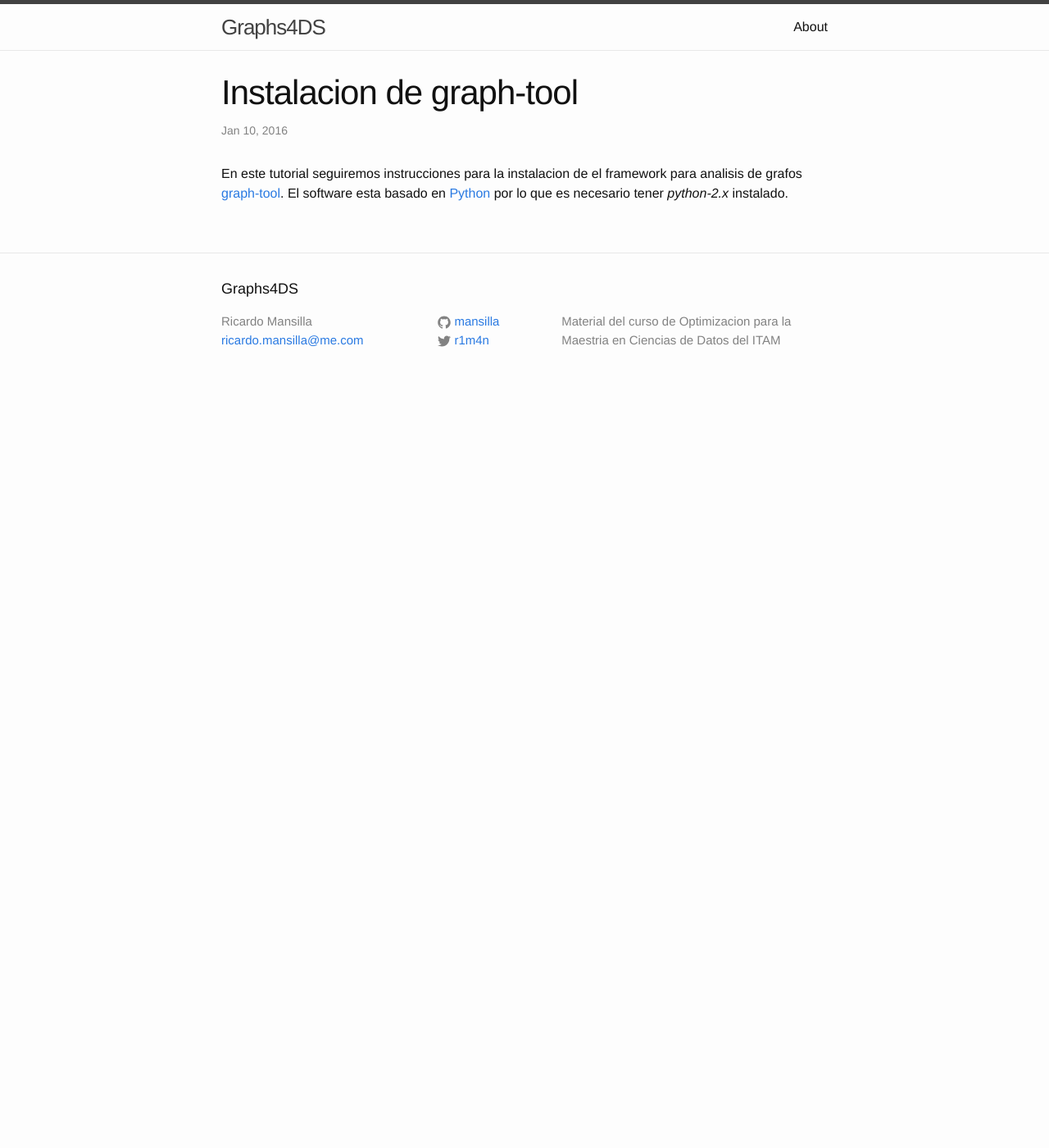
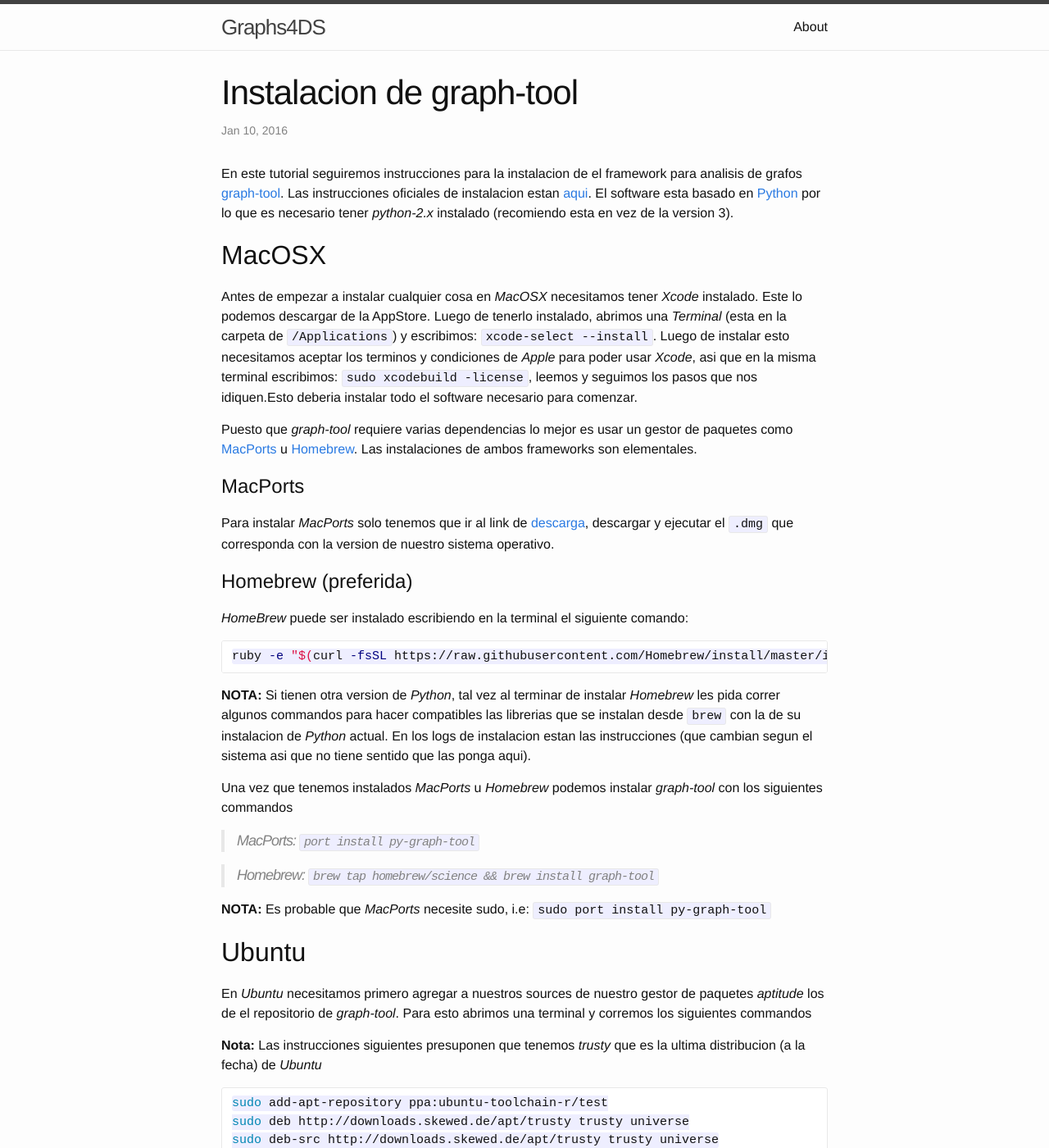
Before and after one commit to rodrigomurillo/graphs4ds, a Jekyll site: the page built from _posts/2016-01-10-instalacion-de-graph_tool.markdown, in a window 1280 px wide and 1400 px high. Shown: the whole window at 82% size. Built offline with Jekyll 4.4.1, drawn with Linux system fonts in a browser that asks for light colours; Markdown is read by kramdown in place of the engine named in the settings; some of the changed text lies outside the part shown.

Commit message:
updating notes; adding graph-tool instalation tutorial

````diff
--- a/_posts/2015-12-10-material-del-curso.markdown
+++ b/_posts/2015-12-10-material-del-curso.markdown
@@ -10,6 +10,9 @@
 
 Casi todo el material lo pueden encontrar en el
 [github](https://github.com/mansilla/Graphs4DS/tree/gh-pages) en la
-carpeta `/data`. Ahi estan las notas `/data/notes.pdf`. Y en la carpeta `/data/source` pueden
+carpeta `/data`. Aqui estan las [notas](https://github.com/mansilla/graphs4ds/blob/gh-pages/data/notes.pdf) `/data/notes.pdf`. Y en la carpeta `/data/source` pueden
 encontrar el codigo de fuente de cada una de las secciones que lo
 requiera.
+
+Cualquier requerimiento adicional lo iremos agregando a medida que no
+necesitemos.
--- a/_posts/2016-01-10-instalacion-de-graph_tool.markdown
+++ b/_posts/2016-01-10-instalacion-de-graph_tool.markdown
@@ -6,4 +6,87 @@
 ---
 
 En este tutorial seguiremos instrucciones para la instalacion de el
-framework para analisis de grafos [graph-tool](https://graph-tool.skewed.de/). El software esta basado en [Python](http://python.org) por lo que es necesario tener *python-2.x* instalado.
+framework para analisis de grafos [graph-tool](https://graph-tool.skewed.de/). Las instrucciones
+oficiales de instalacion estan
+[aqui](https://graph-tool.skewed.de/download).
+El software esta basado en [Python](http://python.org) por lo que es necesario tener
+*python-2.x* instalado
+(recomiendo esta en vez de la version 3).
+
+## MacOSX
+
+Antes de empezar a instalar cualquier cosa en _MacOSX_ necesitamos tener
+_Xcode_ instalado. Este lo podemos descargar de la AppStore. Luego de
+tenerlo instalado, abrimos una _Terminal_ (esta en la carpeta de `/Applications`)
+y escribimos: `xcode-select --install`. Luego de instalar esto
+necesitamos aceptar los terminos y condiciones de _Apple_ para poder usar _Xcode_,
+asi que en la misma terminal escribimos: `sudo xcodebuild -license`,
+leemos y seguimos los pasos que nos idiquen.Esto deberia instalar todo el
+software necesario para comenzar.
+
+Puesto que *graph-tool* requiere varias dependencias lo mejor es usar un
+gestor de paquetes como [MacPorts](https://www.macports.org/) u [Homebrew](http://brew.sh/).
+Las instalaciones de ambos frameworks son elementales.
+
+# MacPorts
+
+Para instalar _MacPorts_ solo tenemos que ir al link de
+[descarga](https://www.macports.org/install.php), descargar y ejecutar el `.dmg`
+que corresponda con la version de nuestro sistema operativo.
+
+# Homebrew (preferida)
+
+_HomeBrew_ puede ser instalado escribiendo en la terminal el siguiente
+comando:
+
+```shell
+ruby -e "$(curl -fsSL https://raw.githubusercontent.com/Homebrew/install/master/install)"
+```
+
+**NOTA:** Si tienen otra version de _Python_, tal vez al terminar de instalar _Homebrew_ les
+pida correr algunos commandos para hacer compatibles las librerias que se
+instalan desde `brew` con la de su instalacion de _Python_ actual. En
+los logs de instalacion estan las instrucciones (que cambian segun el
+sistema asi que no tiene sentido que las ponga aqui).
+
+Una vez que tenemos instalados _MacPorts_ u _Homebrew_ podemos instalar
+_graph-tool_ con los siguientes commandos
+
+> MacPorts: `port install py-graph-tool`
+
+> Homebrew:
+> `brew tap homebrew/science && brew install graph-tool`
+
+**NOTA:** Es probable que _MacPorts_ necesite sudo, i.e: `sudo port install
+py-graph-tool`
+
+## Ubuntu
+
+En _Ubuntu_ necesitamos primero agregar a nuestros sources de nuestro
+gestor de paquetes _aptitude_ los de el repositorio de _graph-tool_.
+Para esto abrimos una terminal y corremos los siguientes commandos
+
+**Nota:** Las instrucciones siguientes presuponen que tenemos _trusty_
+que es la ultima distribucion (a la fecha) de _Ubuntu_
+
+```shell
+sudo add-apt-repository ppa:ubuntu-toolchain-r/test
+sudo deb http://downloads.skewed.de/apt/trusty trusty universe
+sudo deb-src http://downloads.skewed.de/apt/trusty trusty universe
+```
+
+Despues actualizamos nuestro sistema con: `sudo apt-get update`. Y
+finalmente instalamos _graph-tool_ con sus dependencias
+
+```shell
+sudo apt-get install python-graph-tool
+```
+
+## Despues de instalar..
+
+Para verificar que la instalacion esta completa y correcta, abrimos una
+consola de _Python_ (abrimos la terminal y escribimos `python`) y una vez adentro
+escribimos: `from grap_tool import *`. Si no da
+ningun mensaje de error entonces terminamos.
+
+**NOTA:** Sin embargo puede que hayan algunos warnings. Es normal :).
````
Also changed, not shown: 1 other file.
